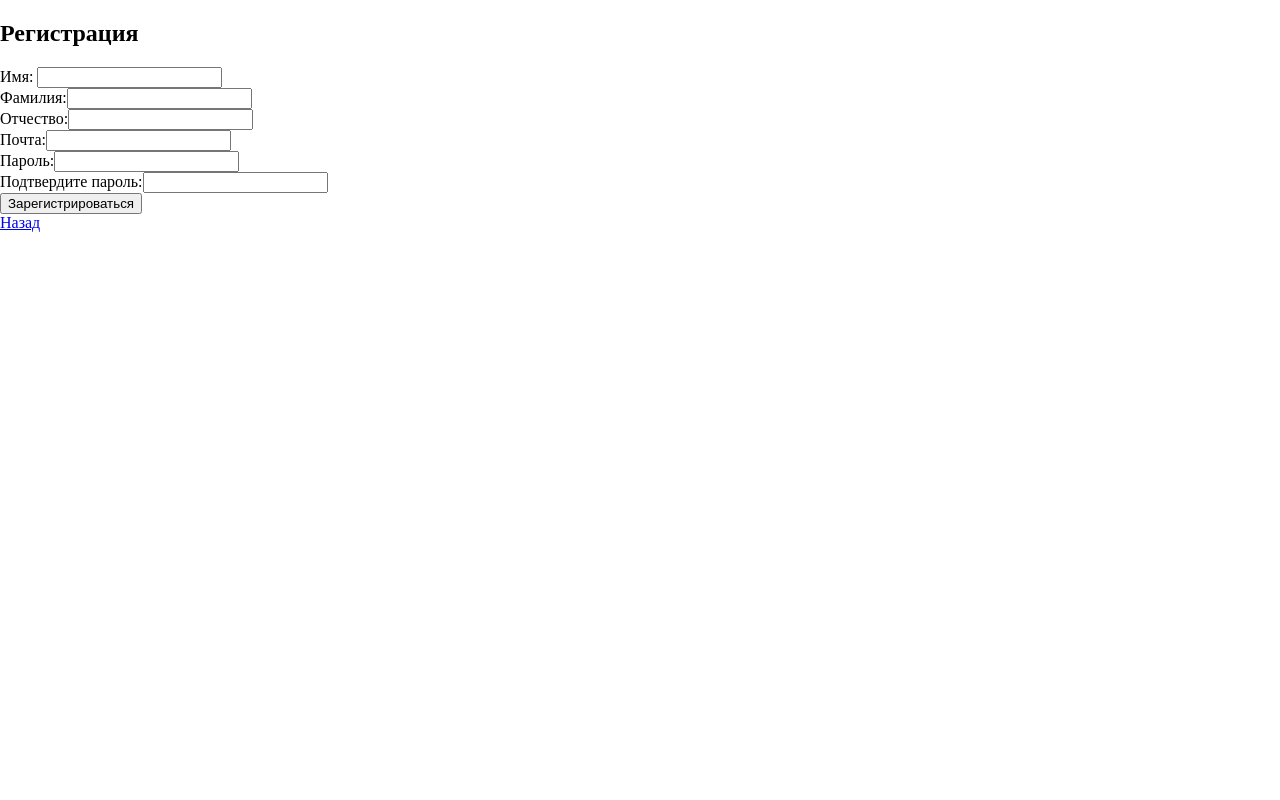
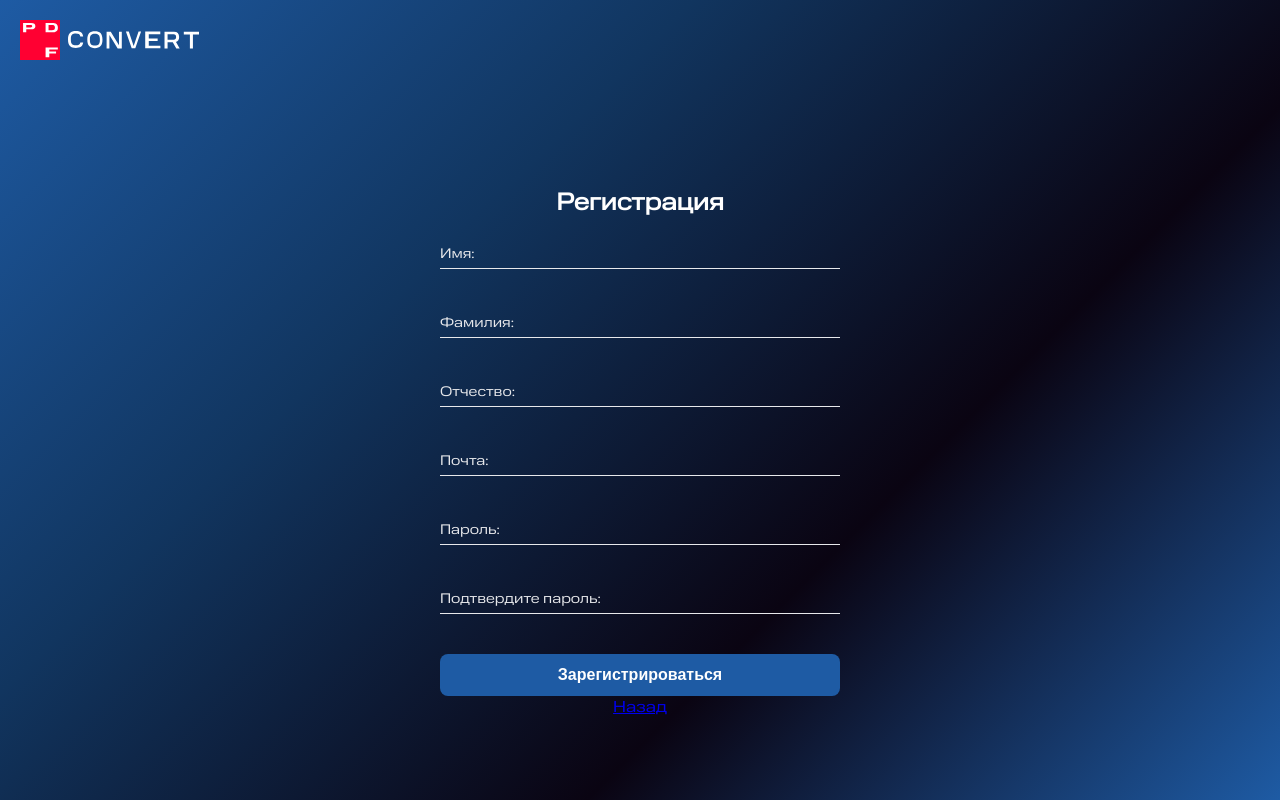
Before and after one commit to kvintosis/mts-front, a React (Vite) app in the folder mts-app/: page /register in a window 1280 px wide. Built offline with nearby package versions, Linux system fonts and the light colour scheme.

Commit message:
WiWiWi(Register Done)

```diff
--- a/mts-app/src/pages/Login.jsx
+++ b/mts-app/src/pages/Login.jsx
@@ -83,13 +83,14 @@ function Login() {
                     required
                         />
                     <label htmlFor="password">Пароль:</label>
+
                 </div>
                 {error && <p className="login__error-message">{error}</p>}
                 <button type="submit" className="login__button">Войти</button>
             </form>
             <div className="login__register-link">
                 <p>Нет аккаунта?</p>
-                <Link to="/register" className="register__button">Создать аккаунт</Link>
+                <Link to="/register" className="login__register__button">Создать аккаунт</Link>
             </div>
             <div className="register__back-link">
                 <Link to="/" className="register__back-button">Назад</Link>
--- a/mts-app/src/pages/Register.jsx
+++ b/mts-app/src/pages/Register.jsx
@@ -1,5 +1,24 @@
 import React, { useState } from "react";
+import LogoWh from '../assets/svg-sprite/LogoWh.svg';
 import {Link} from "react-router-dom";
+
+function RegisterHeader() {
+    return (
+        <header className="login-header">
+        <div className="login-header__container">
+        <div className="login-header__logo">
+            <Link to="/">
+                <img
+                src={LogoWh}
+                alt="Логотип"
+                className="login-header__logo-svg"
+                />
+            </Link>
+        </div>
+        </div>
+        </header>
+    );
+}
 
 function Register() {
     const [email, setEmail] = useState('');
@@ -54,66 +73,77 @@ function Register() {
     };
 
     return (
+        <div className="register">
+            <RegisterHeader/>
+        <div className="register__body">
         <div className="register__container">
-            <h2 className="register__text">Регистрация</h2>
+            <h2>Регистрация</h2>
             <form onSubmit={handleSubmit} className="register__form">
                 <div className="register__form-group">
-                    <label htmlFor="firstName">Имя: </label>
                     <input
                         type="text"
                         id="firstName"
                         value={firstName}
                         onChange={(e) => setFirstName(e.target.value)}
+                        placeholder=""
                         required
                     />
+                    <label htmlFor="firstName">Имя:</label>
                 </div>
                 <div className="register__form-group">
-                    <label htmlFor="lastName">Фамилия:</label>
                     <input
                         type="lastName"
                         id="lastName"
                         value={lastName}
                         onChange={(e) => setLastName(e.target.value)}
+                        placeholder=""
+                        required
                     />
+                    <label htmlFor="lastName">Фамилия:</label>
                 </div>
                 <div className="register__form-group">
-                    <label htmlFor="middleName">Отчество:</label>
                     <input
                         type="middleName"
                         id="middleName"
                         value={middleName}
                         onChange={(e) => setMiddleName(e.target.value)}
+                        placeholder=""
+                        required
                     />
+                    <label htmlFor="middleName">Отчество:</label>
                 </div>
                 <div className="register__form-group">
-                    <label htmlFor="email">Почта:</label>
                     <input
                         type="email"
                         id="email"
                         value={email}
                         onChange={(e) => setEmail(e.target.value)}
+                        placeholder=""
                         required
                     />
+                    <label htmlFor="email">Почта:</label>
                 </div>
                 <div className="register__form-group">
-                    <label htmlFor="password">Пароль:</label>
                     <input
                         type="password"
                         id="password"
                         value={password}
                         onChange={(e) => setPassword(e.target.value)}
+                        placeholder=""
                         required
                     />
+                    <label htmlFor="password">Пароль:</label>
                 </div>
                 <div className="register__form-group">
-                    <label htmlFor="confirmPassword">Подтвердите пароль:</label>
                     <input
                         type="password"
                         id="confirmPassword"
                         value={confirmPassword}
                         onChange={(e) => setConfirmPassword(e.target.value)}
+                        placeholder=""
                         required
                     />
+                    <label htmlFor="confirmPassword">Подтвердите пароль:</label>
                 </div>
                 {error && <p className="register__error-message">{error}</p>}
                 <button type="submit" className="register__button">Зарегистрироваться</button>
@@ -122,6 +152,8 @@ function Register() {
                 <Link to="/login" className="register__back-button">Назад</Link>
             </div>
         </div>
+        </div>
+        </div>
     );
 }
 
--- a/mts-app/src/styles/blocks/login.less
+++ b/mts-app/src/styles/blocks/login.less
@@ -6,7 +6,7 @@ body{
 }
 .login {
     height: 100vh;
-    background: linear-gradient(135deg, @purple, @black);
+    background: linear-gradient(135deg, @tusur1, @tusur2, @black, @tusur1);
     display: flex;
     flex-direction: column;
 
@@ -58,14 +58,14 @@ body{
         outline: none;
 
         &:focus {
-            border-bottom-color: @purple;
+            border-bottom-color: @tusur1;
         }
 
         &:focus + label,
         &:not(:placeholder-shown) + label {
             top: -20px; // Перемещаем текст вверх
             font-size: 12px; // Уменьшаем размер текста
-            color: @purple; // Меняем цвет текста
+            color: @tusur1; // Меняем цвет текста
         }
     }
 
@@ -77,7 +77,7 @@ body{
 &__button {
     width: 100%;
     padding: 12px;
-    background: @purple;
+    background: @tusur1;
     color: @white;
     border: none;
     border-radius: 8px;
@@ -88,7 +88,7 @@ body{
 }
 
 &__button:hover {
-    background: lighten(@purple, 10%);
+    background: lighten(@tusur1, 10%);
 }
 
 &__register-link {
@@ -98,7 +98,7 @@ body{
 }
 
 &__register-link a {
-    color: @purple;
+    color: @tusur1;
     text-decoration: none;
     font-weight: bold;
 }
--- a/mts-app/src/styles/blocks/register.less
+++ b/mts-app/src/styles/blocks/register.less
@@ -0,0 +1,112 @@
+// Общие стили формы
+body{
+    margin: 0;
+    padding: 0;
+    height: 100%;
+    overflow: hidden;
+}
+.register {
+    height: 100vh;
+    background: linear-gradient(135deg, @tusur1, @tusur2, @black, @tusur1);
+    display: flex;
+    flex-direction: column;
+
+    &-header {
+        color:@white;
+        padding: 20px;
+    }
+
+    &__body {
+        flex: 1;
+        display: flex;
+        justify-content: center;
+        font-family: @regular;
+        align-items: center;
+        color: @white;
+    }
+
+    &__container {
+        background: none;
+        padding: 40px;
+        border-radius: 12px;
+        width: 100%;
+        max-width: 400px;
+        text-align: center;
+    }
+
+    // Стили для групп полей (как на скрине)
+    &__form-group {
+      position: relative;
+      margin-bottom: 40px;
+
+      label {
+        position: absolute;
+        top: 50%;
+        left: 0;
+        transform: translateY(-50%);
+        font-size: 14px;
+        color: @gray;
+        pointer-events: none;
+        transition: all 0.3s ease;
+      }
+
+      input {
+        width: 100%;
+        padding: 5px 0;
+        border: none;
+        border-bottom: 1px solid @gray;
+        background: transparent;
+        color: @white;
+        font-size: 16px;
+        outline: none;
+
+        &:focus {
+            border-bottom-color: @tusur1;
+        }
+
+        &:focus + label,
+        &:not(:placeholder-shown) + label {
+            top: -20px; // Перемещаем текст вверх
+            font-size: 12px; // Уменьшаем размер текста
+            color: @tusur1; // Меняем цвет текста
+        }
+      }
+      input::placeholder {
+        color: transparent; // Прячем placeholder
+    }
+    }
+
+    // Кнопка "Зарегистрироваться" (как на скрине)
+    &__button {
+        width: 100%;
+        padding: 12px;
+        background: @tusur1;
+        color: @white;
+        border: none;
+        border-radius: 8px;
+        font-size: 16px;
+        font-weight: bold;
+        cursor: pointer;
+        transition: background 0.3s ease;
+    }
+
+    &__button:hover {
+        background: lighten(@tusur1, 10%);
+      }
+
+    // Ссылка "У меня есть аккаунт" (вверху формы)
+    &__login-link {
+        margin-top: 20px;
+        font-size: 14px;
+        color: @white;
+    }
+
+    &__login-link a {
+        color: @tusur1;
+        text-decoration: none;
+        font-weight: bold;
+      }
+    &__login-link a :hover {
+        text-decoration: underline;
+    }
+  }
--- a/mts-app/src/styles/global/variables.less
+++ b/mts-app/src/styles/global/variables.less
@@ -16,3 +16,6 @@
 @white: #FFFFFF;
 @gray: #E7E8EB;
 @white1: #F2F3F7; //фон
+@tusur1:#1E5BA4;  //Цвет тусура 1
+@tusur2: #11355F; //Цвет тусура 2
+@tusurButton:#2B62A5; //Цвет для кнопки тусур
--- a/mts-app/src/styles/styles.less
+++ b/mts-app/src/styles/styles.less
@@ -3,3 +3,4 @@
 @import "blocks/header.less";
 @import "blocks/homepage.less";
 @import "blocks/login.less";
+@import "blocks/register.less";
```
